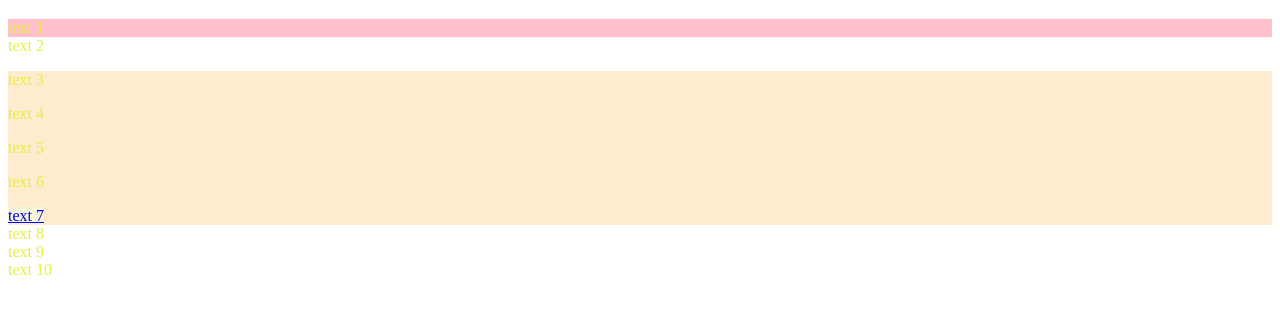
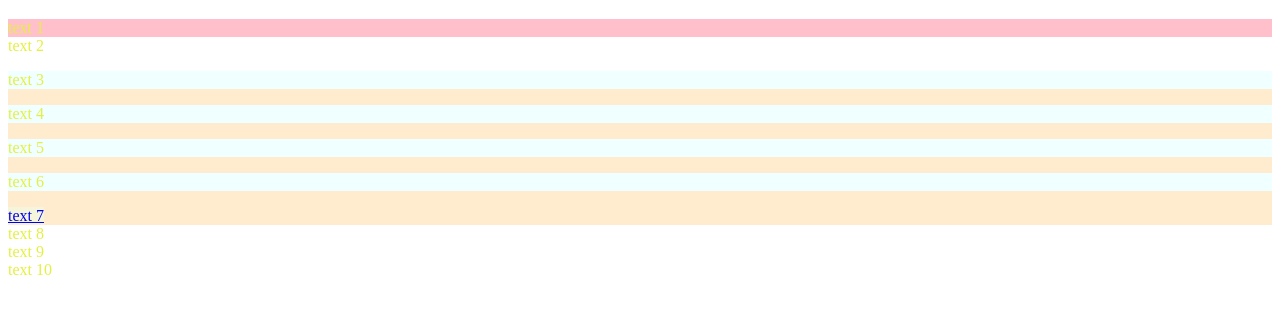
Before and after one commit to fornousova/web0702, a plain HTML site: page index.html in a window 1280 px wide. Shown: the part 61-374 px from the top of the page. Drawn offline with Linux system fonts and the light colour scheme.

Commit message:
zmena pozadi2

```diff
--- a/style.css
+++ b/style.css
@@ -3,3 +3,4 @@ h1 {color:blue;}
 .class1 {color:rgb(228, 240, 63)}
 a {background-color: beige;}
 .class2.class3 {background-color: blanchedalmond;}
+.class2 p {background-color: azure;}
```
